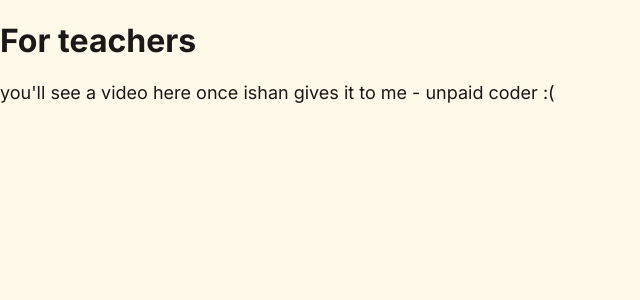
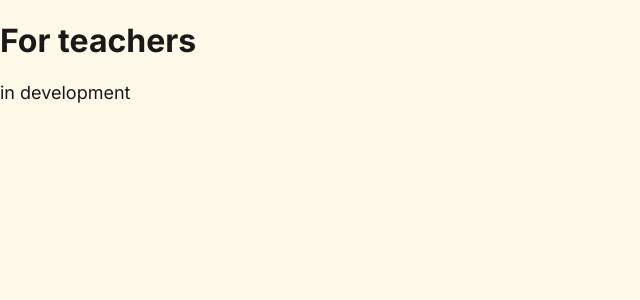
Before and after one commit to Keizouw8/yaa-site, a SvelteKit app: page /teachers in a window 1280 px wide. Shown: the top 300 px of the page, without its empty margins (0-640 px from the left). Built offline with nearby package versions, Linux system fonts and the light colour scheme.

Commit message:
added teacher page back

```diff
--- a/src/routes/+page.svelte
+++ b/src/routes/+page.svelte
@@ -3,7 +3,7 @@
 	{#each pages.slice(1) as [_, title, link], i}
 		<a class="bold{between(scrollY / innerHeight - i, 0.5, 1.5) ? " active" : ""}" onclick={() => document.getElementById(link)?.scrollIntoView({ behavior: "smooth" })}>{title}</a>
 	{/each}
-	<!-- <a target="_blank" href="/teachers" class="bold">For teachers</a> -->
+	<a target="_blank" href="/teachers" class="bold">For teachers</a>
 </div>
 <div class="ribbonbg{scrollY > innerHeight - 100 ? " active" : ""}">
 	<img src="logo.png" alt="Logo" onclick={() => document.body.scrollIntoView({ behavior: "smooth" })}>
--- a/src/routes/teachers/+page.svelte
+++ b/src/routes/teachers/+page.svelte
@@ -1,2 +1,2 @@
 <h1>For teachers</h1>
-<p>you'll see a video here once ishan gives it to me - unpaid coder :(</p>
+<p>in development</p>
```
